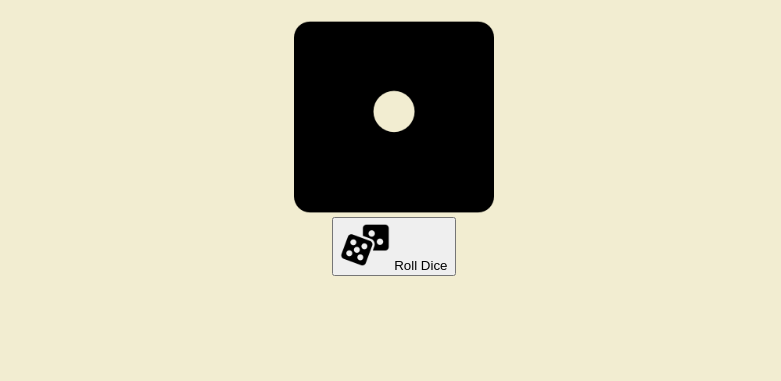
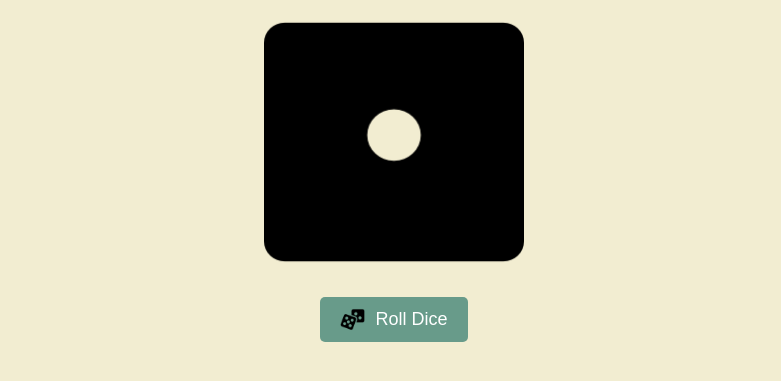
Before and after one commit to siddhikharde/dice-roll-assign11, a plain HTML site: page index.html in a window 1280 px wide. Shown: the part 89-470 px from the top of the page, without its empty margins (246-1027 px from the left). Drawn offline with Linux system fonts and the light colour scheme.

Commit message:
Assignment completed

```diff
--- a/index.html
+++ b/index.html
@@ -9,8 +9,16 @@
 <body>
     <h1>Welcome to the Dice Roll Game!</h1>
 <div class="container">
-    <img src="./images/1.png" alt="Dice Image" height="200" width="200">
-    <button><img src="./images/dice.png" alt="Roll Dice" height="50" width="50"> Roll Dice</button>
+    <img src="./images/1.png" alt="Dice Image" height="250" width="250" id="diceImage">
+    <button class="roll-button" onclick="rollDice()"><img src="./images/dice.png" alt="Roll Dice" height="25" width="25"> Roll Dice</button>
 </div>
+<script>
+    function rollDice() {
+        const randomNumber = Math.round(Math.random()*(6-1)+1)
+        const diceImage =  document.getElementById('diceImage');
+        diceImage.src = `./images/${randomNumber}.png`
+    }
+</script>
+
 </body>
 </html>
--- a/style.css
+++ b/style.css
@@ -19,4 +19,30 @@ h1 {
     flex-direction: column;
     align-items: center;
     justify-content: center;
+    gap: 30px;
 }
+#diceImage {
+    border-radius: 10px;
+    height: 250px;
+    width: 260px;
+
+}
+.roll-button {
+    background-color: #689B8A;
+    color: white;
+    border: none;
+    padding: 10px 20px;
+    font-size: 18px;
+    cursor: pointer;
+    border-radius: 5px;
+    display: flex;
+    align-items: center;
+    justify-content: center;
+    gap: 10px;
+}
+.roll-button:hover {
+    background-color: #567B6A;
+    transform: scale(1.05);
+    transition: background-color 0.3s ease, transform 0.3s ease;
+
+}
```
